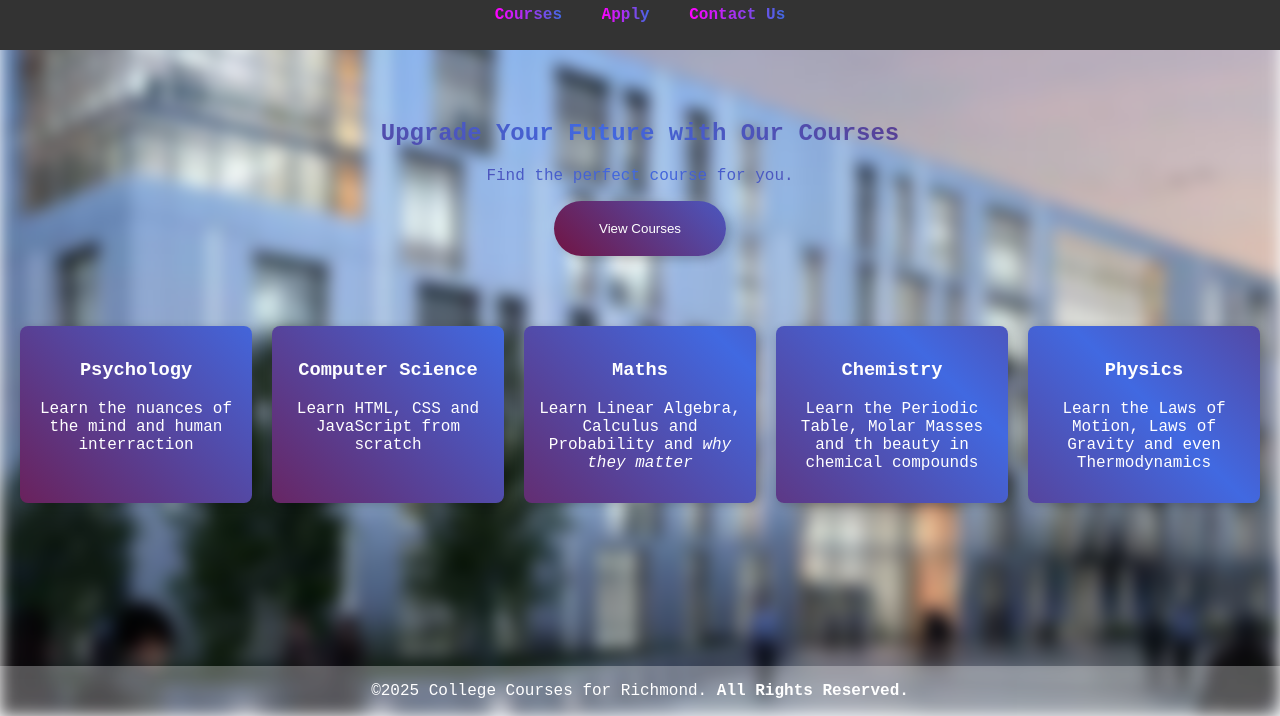
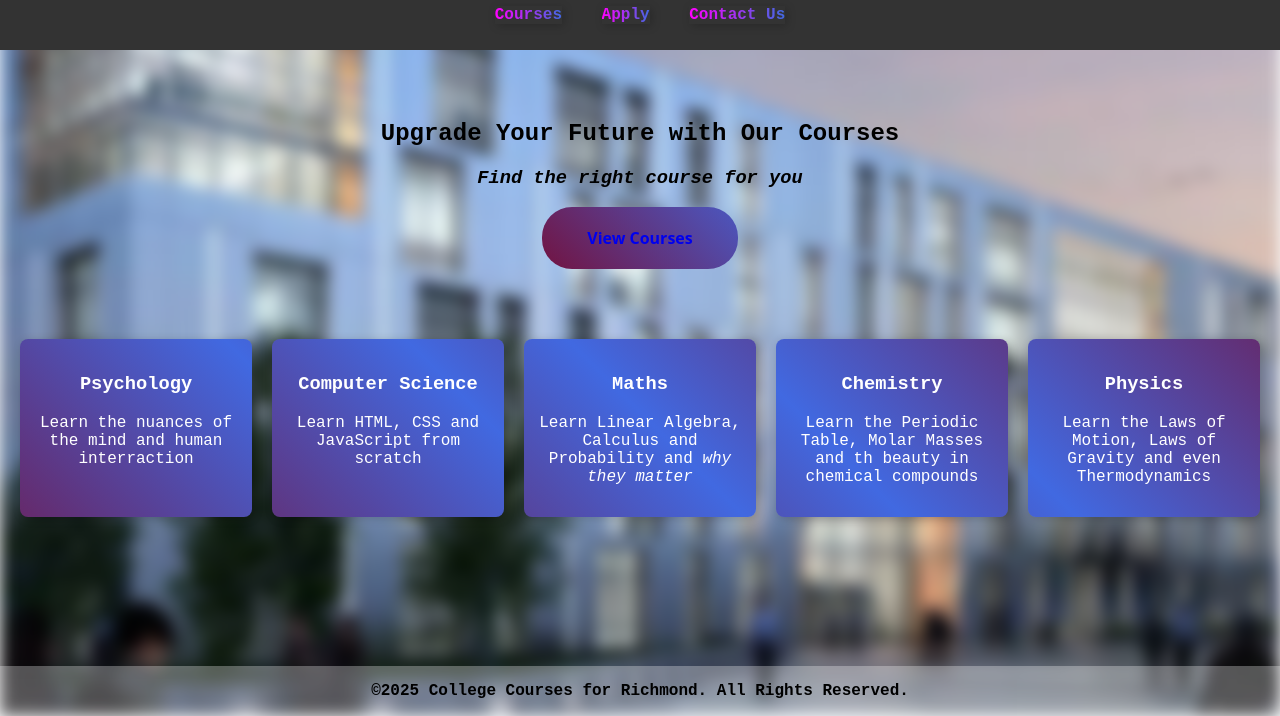
Before and after one commit to auraluvsu/college-project, a plain HTML site: page home.html in a window 1280 px wide. Shown: the part 84-800 px from the top of the page. Drawn offline with Linux system fonts and the light colour scheme.

Commit message:
20/03/2025 || Edited button styling

```diff
--- a/home.html
+++ b/home.html
@@ -20,8 +20,10 @@
 
     <section class="hero">
         <h2>Upgrade Your Future with Our Courses</h2>
-        <p>Find the perfect course for you.</p>
-        <button class="button" align="center">View Courses</button>
+        <h3><i>Find the right course for you</i></h3>
+        <button class="button" align="center">
+            <a href="/courses.html"><strong>View Courses</strong></a>
+        </button>
     </section>
 
     <section class="courses">
@@ -48,7 +50,7 @@
     </section>
 
     <footer>
-        <p>©2025 College Courses for Richmond. <strong>All Rights Reserved.<br>
+        <p><strong>©2025 College Courses for Richmond. All Rights Reserved.</strong><br>
     </footer>
 </body>
 </html>
--- a/styling.css
+++ b/styling.css
@@ -6,7 +6,7 @@ body {
     margin: 0;
     padding: 0;
     text-align: center;
-        color: white;
+    color: white;
 }
 
 body::before {
@@ -54,10 +54,14 @@ header::before {
 
 header h1 {
     animation: newGradient 1.5s infinite alternate ease-in-out;
-    background-image: linear-gradient(45deg, #7b0323, #4169e1, #7b0323);
+    background-image: linear-gradient(to right, #ff00ff, #4169e1);
     color: transparent;
     -webkit-background-clip: text;
     background-clip: text;
+    text-shadow:
+        2px 2px 5px linear-gradient(45deg, #7b0323, #4169e1),
+        4px 4px 7px linear-gradient(45deg, #800020, #4169e1),
+        6px 6px 9px linear-gradient(45deg, #800000, #4169e1);
 }
 @keyframes newGradient {
     0% {
@@ -81,36 +85,57 @@ nav ul li {
 }
 
 nav a {
+    display: inline-block;
+    position: relative;
     background-image: linear-gradient(to right, #ff00ff, #4169e1 );
     color: transparent;
     -webkit-background-clip: text;
     background-clip: text;
     text-decoration: none;
     font-weight: bold;
+    box-shadow: 2px 2px 10px rgba(0, 0, 0, 0.2);
+    transition: transform 0.2 ease-in-out;
 }
 
+nav a::after {
+    content: "";
+    position: absolute;
+    left: 50%;
+    bottom: 0;
+    width: 0%;
+    height: 3px;
+    background-color: #ff00ff;
+    transition: width 0.3s ease-in-out;
+    transform: translateX(-50%);
+}
+nav a:hover::after {
+    width: 100%; /* Makes the underline expand */
+}
 .hero {
-    background-image: linear-gradient(45deg, #7b0323, #4169e1, #7b0323 );
-    color: transparent;
-    -webkit-background-clip: text;
-    background-clip: text;
+    color: black;
     padding: 50px 20px;
 }
 
-button {
+a {
+    text-decoration: none;
+}
+
+button.button {
     background: linear-gradient(45deg, #7b0323, #4169e1, #7b0323 );
-    color: white;
+    font-size: 16px;
+    color: white !important;
     border: none;
     padding: 20px 45px;
     cursor: pointer;
-
+    font-family: 'Open Sans';
     border-radius: 30px;
-    box-shadow: 4px 4px 10px rgba(0, 0, 0, 0.2),
-            -4px -4px 10px rgba(255, 255, 255, 0.1);
     background-size: 300% 300%;
     animation: gradientMove 2.5s infinite alternate ease-in-out;
 }
 
+button:hover {
+    background: linear-gradient(45deg, #43cea2, #185a9d, #43cea2);
+}
 @keyframes gradientMove {
     0% { background-position: 0% 50%; }
     100% { background-position: 100% 50%; }
@@ -146,6 +171,10 @@ button {
     animation: fadeIn 1s ease-out forwards, sludgeAnimation 5s infinite alternate ease-in-out;
 }
 
+.course-card:hover {
+    background: linear-gradient(45deg, #43cea2, #185a9d, #43cea2);
+}
+
 @keyframes fadeIn {
     from {
         opacity: 0;
@@ -157,18 +186,16 @@ button {
     }
 }
 
-.course-card:nth-child(1) { animation-delay: 0.15s, 0.2s; }
-.course-card:nth-child(2) { animation-delay: 0.3s, 0.45s; }
-.course-card:nth-child(3) { animation-delay: 0.45s, 0.7s; }
-.course-card:nth-child(4) { animation-delay: 0.6s, 0.95s; }
-.course-card:nth-child(5) { animation-delay: 0.75s, 1.2s; }
-.course-card:hover {
-    background: linear-gradient(45deg, #43cea2, #185a9d, #43cea2);
-}
+.course-card:nth-child(1) { animation-delay: 0.15s, 0.6s; }
+.course-card:nth-child(2) { animation-delay: 0.45s, 0.9s; }
+.course-card:nth-child(3) { animation-delay: 0.75s, 1.2s; }
+.course-card:nth-child(4) { animation-delay: 1.05s, 1.5s; }
+.course-card:nth-child(5) { animation-delay: 1.35s, 1.8s; }
+
 
 footer {
     background: rgba(255,255,255,0.3);
-    color: white;
+    color: black;
     padding: 0px;
     margin-top: auto;
 }
```
